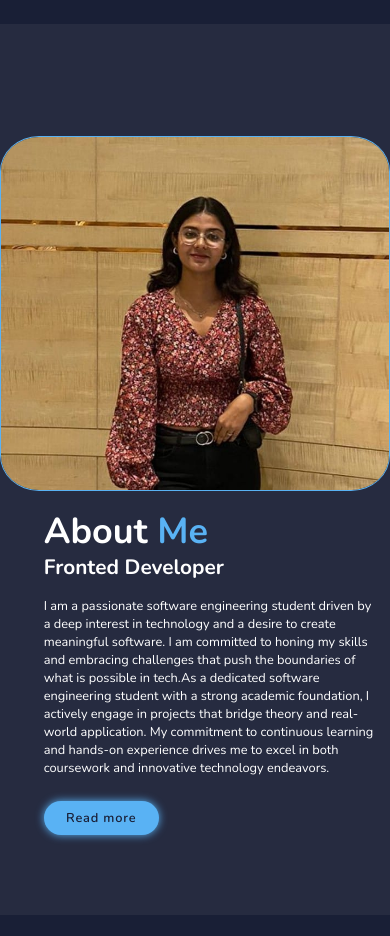
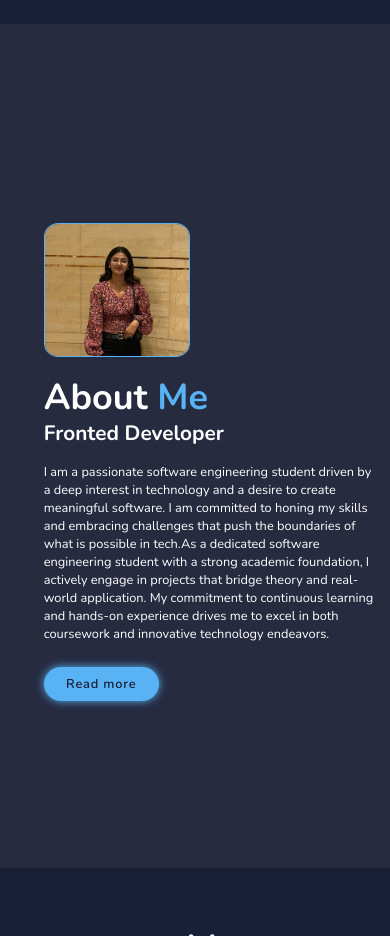
Before and after one commit to anjalig18/Portfolio-, a plain HTML site: page index.html in a window 390 px wide. Shown: the part 820-1756 px from the top of the page. Drawn offline with nearby package versions, Linux system fonts and the light colour scheme.

Commit message:
Update style.css

```diff
--- a/style.css
+++ b/style.css
@@ -430,14 +430,25 @@ span{
     margin-top: 8rem;
  }
  .about-img img{
-    width: 100vw;
+    width: 100%vw;
     margin-top: 4rem;
  }
+}
+@media (max-width:550px) {
+    .about-img img{
+        width: 40%vw;
+        margin-top: 4rem;
+     }
 }
 @media (max-width:450px) {
     html{
         font-size: 50%;
     }
+    .about-img img{
+        width: 40%;
+        margin-top: 4rem;
+        margin-left: 4rem;
+     }
     .contact form  .input-box input{
         width: 100%;
     }
```
